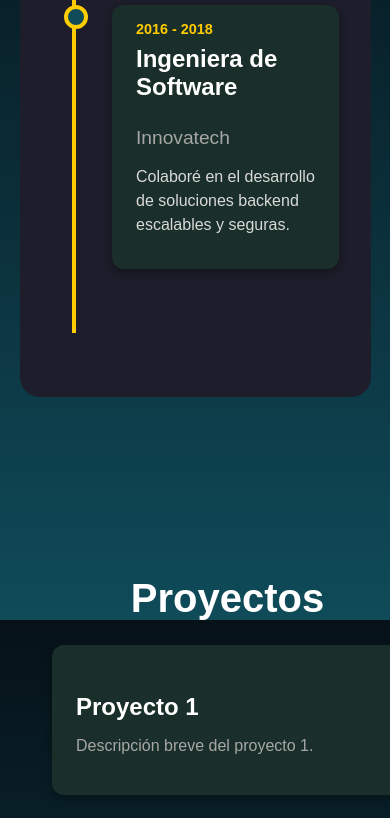
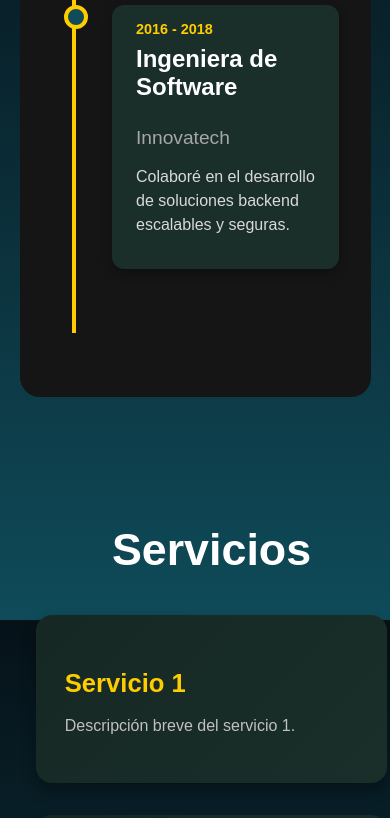
Before and after one commit to GiaWong/Portafolio_JC, a Next.js app: page / in a window 390 px wide. Shown: the part 2756-3574 px from the top of the page. Built offline with nearby package versions, Linux system fonts and the light colour scheme.

Commit message:
fix: corrijo nomenclatura

```diff
--- a/src/components/layout/Navbar.js
+++ b/src/components/layout/Navbar.js
@@ -5,7 +5,7 @@ const links = [
   { label: "Inicio", to: "inicioSection" },
   { label: "Quién soy", to: "aboutSection" },
   { label: "Experiencia", to: "experience" },
-  { label: "Proyectos", to: "projectsSection" },
+  { label: "Servicios", to: "serviciosSection" },
   { label: "Contacto", to: "contacto" },
 ];
 
--- a/src/components/layout/ProjectsSection.js
+++ /dev/null
@@ -1,60 +0,0 @@
-import { useEffect, useState } from "react";
-import { motion } from "framer-motion";
-import styles from "@/styles/ProjectsSection.module.css";
-
-export default function ProjectsSection() {
-  const [isVisible, setIsVisible] = useState(false);
-
-  useEffect(() => {
-    const handleScroll = () => {
-      const section = document.getElementById("projectsSection");
-      if (section) {
-        const rect = section.getBoundingClientRect();
-        if (rect.top < window.innerHeight * 0.75) {
-          setIsVisible(true);
-        }
-      }
-    };
-
-    window.addEventListener("scroll", handleScroll);
-    return () => window.removeEventListener("scroll", handleScroll);
-  }, []);
-
-  return (
-    <section
-      id="projectsSection"
-      className={`${styles.projectsSection}`}
-    >
-      {/* Transición con degradado entre About y Projects */}
-      <div className={styles.transitionFade}></div>
-
-      <motion.h2
-        className={`${styles.projectsTitle} ${isVisible ? styles.reveal : ""}`}
-        initial={{ opacity: 0, y: 30 }}
-        animate={{ opacity: 1, y: 0 }}
-        transition={{ duration: 1 }}
-      >
-        Proyectos
-      </motion.h2>
-
-      <div className={styles.projectsGrid}>
-        {[
-          { title: "Proyecto 1", description: "Descripción breve del proyecto 1." },
-          { title: "Proyecto 2", description: "Descripción breve del proyecto 2." },
-          { title: "Proyecto 3", description: "Descripción breve del proyecto 3." },
-        ].map((project, index) => (
-          <motion.div
-            key={index}
-            className={`${styles.projectCard} ${isVisible ? styles.reveal : ""}`}
-            initial={{ opacity: 0, y: 20 }}
-            animate={{ opacity: 1, y: 0 }}
-            transition={{ duration: 0.6, delay: index * 0.2 }}
-          >
-            <h3 className={styles.projectTitle}>{project.title}</h3>
-            <p className={styles.projectDescription}>{project.description}</p>
-          </motion.div>
-        ))}
-      </div>
-    </section>
-  );
-}
--- /dev/null
+++ b/src/components/layout/ServiciosSection.js
@@ -0,0 +1,56 @@
+import { useEffect, useRef, useState } from "react";
+import { motion } from "framer-motion";
+import styles from "@/styles/ServiciosSection.module.css";
+
+export default function ServiciosSection() {
+  const sectionRef = useRef(null);
+  const [isVisible, setIsVisible] = useState(false);
+
+  useEffect(() => {
+    const observer = new IntersectionObserver(
+      ([entry]) => setIsVisible(entry.isIntersecting),
+      { threshold: 0.3 }
+    );
+
+    if (sectionRef.current) observer.observe(sectionRef.current);
+
+    return () => observer.disconnect();
+  }, []);
+
+  const servicios = [
+    { title: "Servicio 1", description: "Descripción breve del servicio 1." },
+    { title: "Servicio 2", description: "Descripción breve del servicio 2." },
+    { title: "Servicio 3", description: "Descripción breve del servicio 3." },
+  ];
+
+  return (
+    <section ref={sectionRef} id="serviciosSection" className={styles.serviciosSection}>
+      <div className={styles.transitionFade}></div>
+
+      <motion.h2
+        className={styles.serviciosTitle}
+        initial={{ opacity: 0, y: 30 }}
+        animate={isVisible ? { opacity: 1, y: 0 } : {}}
+        transition={{ duration: 1 }}
+      >
+        Servicios
+      </motion.h2>
+
+      <div className={styles.serviciosGrid}>
+        {servicios.map((servicio, index) => (
+          <motion.div
+            key={index}
+            className={styles.serviciosCard}
+            initial={{ opacity: 0, y: 20 }}
+            animate={isVisible ? { opacity: 1, y: 0 } : {}}
+            transition={{ duration: 0.6, delay: index * 0.2 }}
+            whileHover={{ scale: 1.07 }}
+          >
+            <h3 className={styles.serviciosCardTitle}>{servicio.title}</h3>
+            <p className={styles.serviciosDescription}>{servicio.description}</p>
+          </motion.div>
+        ))}
+      </div>
+    </section>
+  );
+}
--- a/src/pages/index.js
+++ b/src/pages/index.js
@@ -2,7 +2,7 @@ import Head from "next/head";
 import Layout from "@/components/layout/Layout";
 import AboutSection from "@/components/layout/AboutSection";
 import Header from "@/components/layout/Header";
-import ProjectsSection from "@/components/layout/ProjectsSection";
+import ServiciosSection from "@/components/layout/ServiciosSection";
 import ContactSection from "@/components/layout/ContactSection";
 import Experience from "@/components/layout/Experience";
 
@@ -29,9 +29,9 @@ export default function Home() {
         <Experience />
       </section>
 
-      {/* Sección Proyectos */}
-      <section id="projects">
-        <ProjectsSection />
+      {/* Sección Servicios */}
+      <section id="serviciosSection">
+        <ServiciosSection />
       </section>
 
       {/* Sección Contacto */}
--- a/src/styles/Experience.module.css
+++ b/src/styles/Experience.module.css
@@ -1,6 +1,6 @@
 .experienceSection {
     padding: 4rem 2rem;
-    background-color: #1d1d2b; /* Puedes cambiar este color o usar un degradado */
+    background-color: #151515; /* Puedes cambiar este color o usar un degradado */
     color: white;
     position: relative;
     border-radius: 20px; /* Bordes redondeados */
--- a/src/styles/ProjectsSection.module.css
+++ /dev/null
@@ -1,82 +0,0 @@
-.projectsSection {
-    display: flex;
-    flex-direction: column;
-    align-items: center;
-    justify-content: center;
-    height: 100vh;
-    background: transparent; /* Para que usen el fondo global */
-    color: #FFFFFF; /* Color del texto */
-    text-align: center;
-    position: relative;
-    width: 100%;
-    max-width: 100vw;
-    overflow: hidden;
-    padding: 2rem;
-
-  /* Ajuste responsivo para pantallas más pequeñas */
-@media (max-width: 768px) {
-    .header {
-      padding: 1rem;
-    }
-}
-
-/* Efecto de transición con fade */
-.transitionFade {
-    position: absolute;
-    top: -50px;
-    left: 0;
-    width: 100%;
-    height: 80px;
-
-}
-
-.projectsTitle {
-    font-size: 2.5rem;
-    font-weight: bold;
-    margin-bottom: 1.5rem;
-    opacity: 0;
-    transform: translateY(30px);
-    transition: opacity 0.8s ease-out, transform 0.8s ease-out;
-}
-
-.projectsGrid {
-    display: grid;
-    grid-template-columns: repeat(auto-fit, minmax(300px, 1fr));
-    gap: 2rem;
-    max-width: 1200px;
-    width: 100%;
-}
-
-/* Animación de aparición de tarjetas */
-.projectCard {
-    background-color: #1A2F2A;
-    border-radius: 12px;
-    padding: 1.5rem;
-    box-shadow: 0px 4px 10px rgba(0, 0, 0, 0.3);
-    text-align: left;
-    transition: transform 0.3s ease-in-out, opacity 0.5s ease-in-out;
-    opacity: 0;
-    transform: translateY(20px);
-}
-
-.projectCard:hover {
-    transform: scale(1.05);
-}
-
-.projectTitle {
-    font-size: 1.5rem;
-    font-weight: bold;
-    margin-bottom: 0.5rem;
-}
-
-.projectDescription {
-    font-size: 1rem;
-    color: #A7A7A7;
-}
-
-/* Animaciones cuando entran en la vista */
-.reveal {
-    opacity: 1;
-    transform: translateY(0);
-}
-}
--- /dev/null
+++ b/src/styles/ServiciosSection.module.css
@@ -0,0 +1,102 @@
+.serviciosSection {
+    display: flex;
+    flex-direction: column;
+    align-items: center;
+    justify-content: center;
+    height: 100vh;
+    background:transparent;
+    color: #FFFFFF;
+    text-align: center;
+    position: relative;
+    width: 100%;
+    max-width: 100vw;
+    overflow: hidden;
+    padding: 2rem;
+}
+
+/* Ajuste responsivo para pantallas más pequeñas */
+@media (max-width: 768px) {
+    .serviciosSection {
+        padding: 1rem;
+    }
+}
+
+/* Efecto de transición con fade */
+.transitionFade {
+    position: absolute;
+    top: -50px;
+    left: 0;
+    width: 100%;
+    height: 80px;
+}
+
+.serviciosTitle {
+    font-size: 2.8rem;
+    font-weight: bold;
+    margin-bottom: 1.5rem;
+    opacity: 0;
+    transform: translateY(30px);
+    transition: opacity 0.8s ease-out, transform 0.8s ease-out;
+}
+
+/* Grid dinámico */
+.serviciosGrid {
+    display: grid;
+    grid-template-columns: repeat(auto-fit, minmax(280px, 1fr));
+    gap: 2rem;
+    max-width: 1200px;
+    width: 100%;
+    padding-top: 1rem;
+}
+
+/* Animación de aparición con efecto de elevación */
+@keyframes fadeInUp {
+    from {
+        opacity: 0;
+        transform: translateY(40px);
+    }
+    to {
+        opacity: 1;
+        transform: translateY(0);
+    }
+}
+
+/* Tarjetas animadas */
+.serviciosCard {
+    background: linear-gradient(135deg, #162823, #1A2F2A);
+    border-radius: 16px;
+    padding: 1.8rem;
+    box-shadow: 0px 8px 15px rgba(0, 0, 0, 0.3);
+    text-align: left;
+    transition: transform 0.3s ease-in-out, box-shadow 0.3s ease-in-out;
+    opacity: 0;
+    transform: translateY(20px);
+    animation: fadeInUp 0.8s ease-out forwards;
+}
+
+/* Efecto de hover con elevación y brillo */
+.serviciosCard:hover {
+    transform: scale(1.07);
+    box-shadow: 0px 12px 25px #ffcc00;
+}
+
+/* Estilo de título de tarjeta */
+.serviciosCardTitle {
+    font-size: 1.6rem;
+    font-weight: bold;
+    color: #FFCC00;
+    margin-bottom: 0.5rem;
+}
+
+/* Descripción con un ligero degradado */
+.serviciosDescription {
+    font-size: 1rem;
+    color: #C0C0C0;
+    line-height: 1.5;
+}
+
+/* Animación cuando entran en la vista */
+.reveal {
+    opacity: 1;
+    transform: translateY(0);
+}
```
